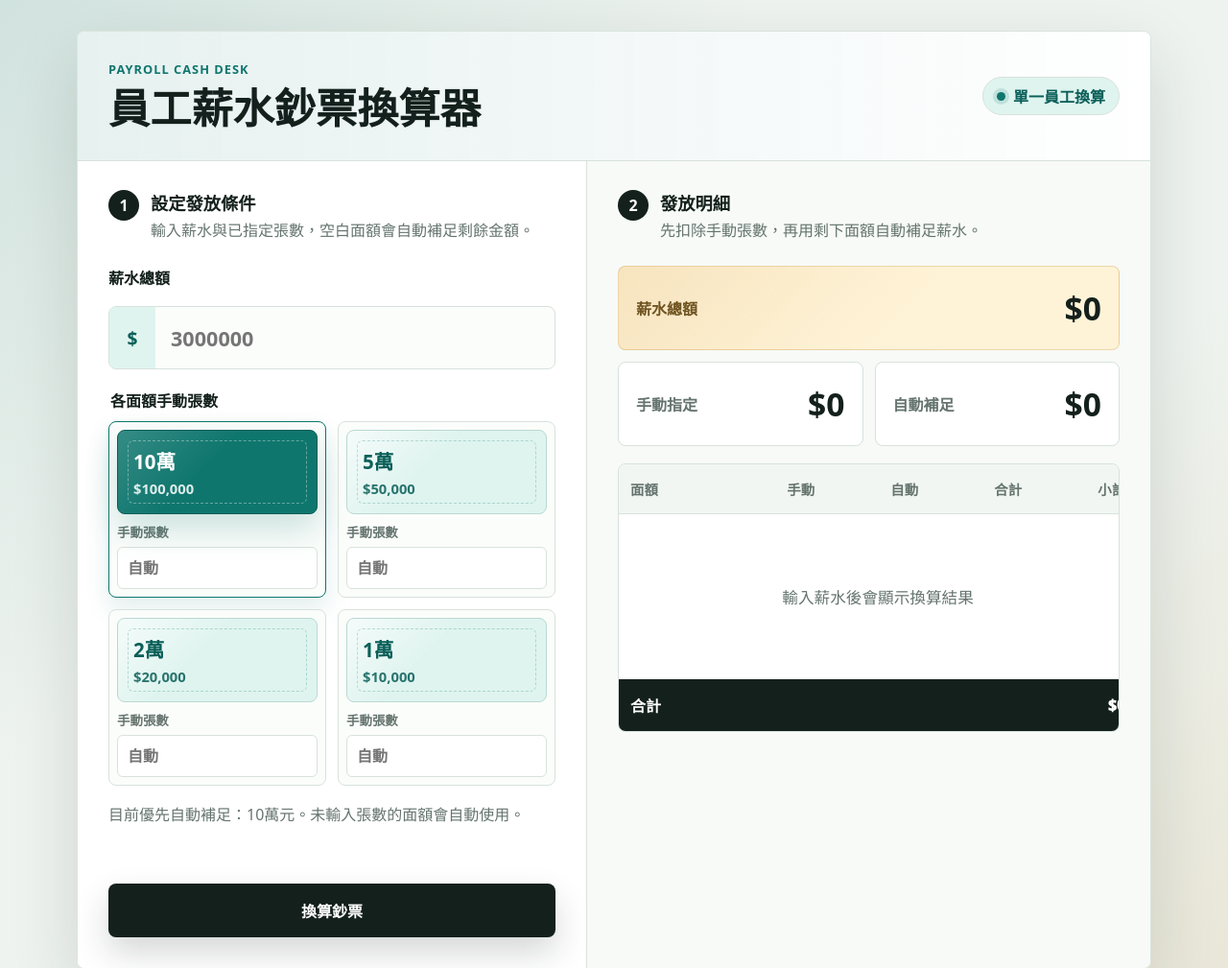
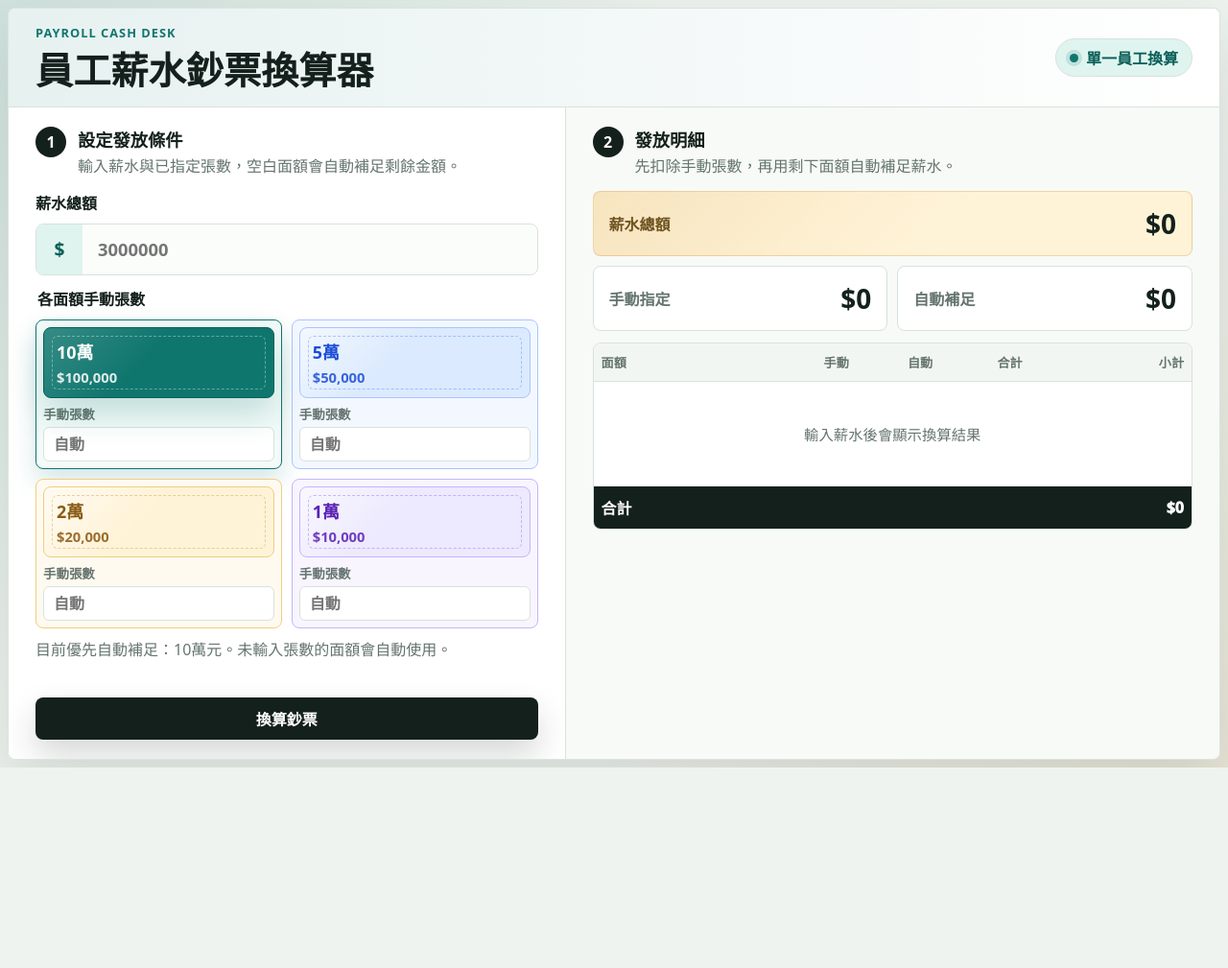
Before and after one commit to xinfufreshemex/salary-bill-calculator, a website with bundled scripts: page index.html in a window 1280 px wide. Shown: the top 1009 px of the page at 96% size. After the commit the page ends 800 px from the top, so only its background shows below. Built offline with nearby package versions, Linux system fonts and the light colour scheme.

Commit message:
style: fit calculator layout on one page

```diff
--- a/app.js
+++ b/app.js
@@ -60,7 +60,9 @@ function renderResult(result) {
       const isAutoEnabled = bill.autoEnabled;
 
       return `
-        <tr class="${isPriority && isAutoEnabled ? "priority-row" : ""}">
+        <tr class="denom-row denom-${bill.denomination} ${
+          isPriority && isAutoEnabled ? "priority-row" : ""
+        }">
           <td>
             <span class="denomination-cell">
               ${formatCurrency(bill.denomination)}
--- a/styles.css
+++ b/styles.css
@@ -23,7 +23,7 @@
 }
 
 body {
-  min-height: 100vh;
+  min-height: 100dvh;
   margin: 0;
   color: var(--ink);
   background:
@@ -42,15 +42,18 @@ button {
 }
 
 .app-shell {
-  width: min(1120px, calc(100% - 32px));
-  min-height: 100vh;
+  width: min(1400px, calc(100% - 16px));
+  height: 100dvh;
   margin: 0 auto;
   display: grid;
   align-items: center;
-  padding: 32px 0;
+  padding: 8px 0;
 }
 
 .workspace {
+  display: grid;
+  grid-template-rows: auto minmax(0, 1fr);
+  max-height: calc(100dvh - 16px);
   border: 1px solid rgba(216, 226, 220, 0.92);
   border-radius: var(--radius);
   background: rgba(255, 255, 255, 0.86);
@@ -63,7 +66,7 @@ button {
   align-items: center;
   justify-content: space-between;
   gap: 24px;
-  padding: 30px 32px;
+  padding: 16px 28px;
   background:
     linear-gradient(90deg, rgba(15, 118, 110, 0.1), transparent),
     var(--surface);
@@ -87,7 +90,7 @@ p {
 
 h1 {
   margin-bottom: 0;
-  font-size: clamp(1.8rem, 4vw, 2.7rem);
+  font-size: clamp(1.65rem, 3.2vw, 2.45rem);
   line-height: 1.12;
   letter-spacing: 0;
 }
@@ -122,14 +125,16 @@ h2 {
 
 .tool-grid {
   display: grid;
-  grid-template-columns: minmax(320px, 0.95fr) minmax(380px, 1.05fr);
-  min-height: 610px;
+  grid-template-columns: minmax(430px, 0.92fr) minmax(560px, 1.08fr);
+  min-height: 0;
+  height: 100%;
 }
 
 .control-panel,
 .result-panel {
   min-width: 0;
-  padding: 30px 32px 32px;
+  overflow: hidden;
+  padding: 20px 28px;
 }
 
 .control-panel {
@@ -145,7 +150,7 @@ h2 {
   display: flex;
   gap: 12px;
   align-items: flex-start;
-  margin-bottom: 24px;
+  margin-bottom: 14px;
 }
 
 .section-heading > div {
@@ -155,7 +160,7 @@ h2 {
 .section-heading p {
   margin-bottom: 0;
   color: var(--muted);
-  line-height: 1.55;
+  line-height: 1.4;
 }
 
 .step-mark {
@@ -172,7 +177,7 @@ h2 {
 
 .salary-form {
   display: grid;
-  gap: 18px;
+  gap: 10px;
 }
 
 label,
@@ -185,7 +190,7 @@ legend {
   display: grid;
   grid-template-columns: 48px minmax(0, 1fr);
   align-items: center;
-  min-height: 64px;
+  min-height: 52px;
   border: 1px solid var(--line);
   border-radius: var(--radius);
   background: #fbfdfb;
@@ -204,12 +209,12 @@ legend {
 
 input {
   width: 100%;
-  min-height: 64px;
+  min-height: 52px;
   border: 0;
   padding: 0 16px;
   color: var(--ink);
   background: transparent;
-  font-size: 1.35rem;
+  font-size: 1.15rem;
   font-weight: 800;
   font-variant-numeric: tabular-nums;
 }
@@ -237,31 +242,63 @@ input:focus {
 .denomination-group {
   display: grid;
   grid-template-columns: repeat(2, minmax(0, 1fr));
-  gap: 12px;
+  gap: 10px;
 }
 
 .denomination-card {
   display: grid;
-  gap: 8px;
+  gap: 6px;
   min-width: 0;
-  padding: 8px;
-  border: 1px solid var(--line);
+  padding: 7px;
+  border: 1px solid var(--denom-border, var(--line));
   border-radius: var(--radius);
-  background: #fbfdfb;
+  background: var(--denom-surface, #fbfdfb);
   transition:
     border-color 160ms ease,
     box-shadow 160ms ease,
     background-color 160ms ease;
 }
 
+.denomination-card[data-denomination-card="100000"] {
+  --denom-main: #0f766e;
+  --denom-dark: #0b5f59;
+  --denom-soft: #dff4ef;
+  --denom-surface: #f3fbf9;
+  --denom-border: #9fd8cf;
+}
+
+.denomination-card[data-denomination-card="50000"] {
+  --denom-main: #2563eb;
+  --denom-dark: #1d4ed8;
+  --denom-soft: #dbeafe;
+  --denom-surface: #f3f7ff;
+  --denom-border: #a8c5ff;
+}
+
+.denomination-card[data-denomination-card="20000"] {
+  --denom-main: #b7791f;
+  --denom-dark: #8a5a13;
+  --denom-soft: #fff3d7;
+  --denom-surface: #fffaf0;
+  --denom-border: #f1cd83;
+}
+
+.denomination-card[data-denomination-card="10000"] {
+  --denom-main: #7c3aed;
+  --denom-dark: #5b21b6;
+  --denom-soft: #ede9fe;
+  --denom-surface: #f8f5ff;
+  --denom-border: #c4b5fd;
+}
+
 .denomination-card.is-selected {
-  border-color: var(--primary);
-  box-shadow: 0 12px 26px rgba(15, 118, 110, 0.12);
+  border-color: var(--denom-main, var(--primary));
+  box-shadow: 0 12px 26px color-mix(in srgb, var(--denom-main, var(--primary)) 18%, transparent);
 }
 
 .denomination-card.is-manual {
-  border-color: rgba(197, 137, 43, 0.45);
-  background: #fffaf0;
+  border-style: solid;
+  background: color-mix(in srgb, var(--denom-soft, var(--gold-soft)) 72%, #ffffff);
 }
 
 .denomination-button {
@@ -270,14 +307,14 @@ input:focus {
   gap: 4px;
   width: 100%;
   min-width: 0;
-  min-height: 78px;
-  padding: 16px;
-  border: 1px solid #b9d9d2;
+  min-height: 58px;
+  padding: 11px 13px;
+  border: 1px solid var(--denom-border, #b9d9d2);
   border-radius: var(--radius);
   background:
     linear-gradient(135deg, rgba(255, 255, 255, 0.68), transparent 42%),
-    var(--primary-soft);
-  color: var(--primary-dark);
+    var(--denom-soft, var(--primary-soft));
+  color: var(--denom-dark, var(--primary-dark));
   cursor: pointer;
   text-align: left;
   transition:
@@ -290,16 +327,16 @@ input:focus {
 .denomination-button::after {
   content: "";
   position: absolute;
-  inset: 10px;
-  border: 1px dashed rgba(15, 118, 110, 0.24);
+  inset: 8px;
+  border: 1px dashed color-mix(in srgb, var(--denom-main, var(--primary)) 32%, transparent);
   border-radius: 6px;
   pointer-events: none;
 }
 
 .denomination-button:hover {
   transform: translateY(-1px);
-  border-color: var(--primary);
-  box-shadow: 0 10px 26px rgba(15, 118, 110, 0.12);
+  border-color: var(--denom-main, var(--primary));
+  box-shadow: 0 10px 26px color-mix(in srgb, var(--denom-main, var(--primary)) 14%, transparent);
 }
 
 .denomination-button:focus-visible,
@@ -310,12 +347,12 @@ input:focus {
 }
 
 .denomination-card.is-selected .denomination-button {
-  border-color: var(--primary-dark);
+  border-color: var(--denom-dark, var(--primary-dark));
   background:
     linear-gradient(135deg, rgba(255, 255, 255, 0.16), transparent 44%),
-    var(--primary);
+    var(--denom-main, var(--primary));
   color: #ffffff;
-  box-shadow: 0 16px 34px rgba(15, 118, 110, 0.2);
+  box-shadow: 0 16px 34px color-mix(in srgb, var(--denom-main, var(--primary)) 22%, transparent);
 }
 
 .denomination-card.is-selected .denomination-button::after {
@@ -323,17 +360,17 @@ input:focus {
 }
 
 .denomination-card.is-manual .denomination-button {
-  border-color: rgba(197, 137, 43, 0.45);
+  border-color: var(--denom-border, rgba(197, 137, 43, 0.45));
   background:
     linear-gradient(135deg, rgba(255, 255, 255, 0.62), transparent 42%),
-    var(--gold-soft);
-  color: #7a551a;
+    var(--denom-soft, var(--gold-soft));
+  color: var(--denom-dark, #7a551a);
 }
 
 .bill-label {
   position: relative;
   z-index: 1;
-  font-size: 1.28rem;
+  font-size: 1.12rem;
   font-weight: 900;
 }
 
@@ -348,14 +385,14 @@ input:focus {
 
 .count-field {
   display: grid;
-  gap: 6px;
+  gap: 4px;
   color: var(--muted);
   font-size: 0.84rem;
   font-weight: 800;
 }
 
 .count-field input {
-  min-height: 44px;
+  min-height: 36px;
   border: 1px solid var(--line);
   border-radius: 6px;
   padding: 0 10px;
@@ -365,21 +402,21 @@ input:focus {
 }
 
 .hint {
-  min-height: 24px;
+  min-height: 20px;
   margin-bottom: 0;
   color: var(--muted);
   line-height: 1.5;
 }
 
 .message {
-  min-height: 24px;
+  min-height: 18px;
   margin-bottom: 0;
   color: var(--danger);
   font-weight: 800;
 }
 
 .calculate-button {
-  min-height: 56px;
+  min-height: 44px;
   border: 0;
   border-radius: var(--radius);
   background: var(--ink);
@@ -400,8 +437,8 @@ input:focus {
 .summary-grid {
   display: grid;
   grid-template-columns: 1fr 1fr;
-  gap: 12px;
-  margin-bottom: 18px;
+  gap: 10px;
+  margin-bottom: 12px;
 }
 
 .summary-card {
@@ -409,8 +446,8 @@ input:focus {
   align-items: center;
   justify-content: space-between;
   gap: 16px;
-  min-height: 88px;
-  padding: 18px;
+  min-height: 68px;
+  padding: 12px 16px;
   border: 1px solid rgba(197, 137, 43, 0.28);
   border-radius: var(--radius);
   background:
@@ -437,7 +474,7 @@ input:focus {
 }
 
 .summary-card strong {
-  font-size: clamp(1.35rem, 3vw, 2.1rem);
+  font-size: clamp(1.2rem, 2.4vw, 1.75rem);
   font-variant-numeric: tabular-nums;
   letter-spacing: 0;
 }
@@ -462,7 +499,7 @@ input:focus {
 
 .table-wrap {
   max-width: 100%;
-  overflow-x: auto;
+  overflow: hidden;
   border: 1px solid var(--line);
   border-radius: var(--radius);
   background: var(--surface);
@@ -470,16 +507,40 @@ input:focus {
 
 table {
   width: 100%;
-  min-width: 540px;
+  min-width: 0;
+  table-layout: fixed;
   border-collapse: collapse;
 }
 
 th,
 td {
-  padding: 15px 12px;
+  padding: 10px 8px;
   border-bottom: 1px solid var(--line);
   text-align: right;
   font-variant-numeric: tabular-nums;
+  white-space: nowrap;
+}
+
+th:nth-child(1),
+td:nth-child(1) {
+  width: 30%;
+}
+
+th:nth-child(2),
+td:nth-child(2),
+th:nth-child(3),
+td:nth-child(3) {
+  width: 14%;
+}
+
+th:nth-child(4),
+td:nth-child(4) {
+  width: 15%;
+}
+
+th:nth-child(5),
+td:nth-child(5) {
+  width: 27%;
 }
 
 th:first-child,
@@ -490,12 +551,12 @@ td:first-child {
 thead th {
   color: var(--muted);
   background: #f2f6f3;
-  font-size: 0.9rem;
+  font-size: 0.82rem;
   font-weight: 900;
 }
 
 tbody td {
-  font-size: 1.04rem;
+  font-size: 0.96rem;
 }
 
 tbody tr:last-child td {
@@ -503,7 +564,7 @@ tbody tr:last-child td {
 }
 
 .count-cell {
-  font-size: 1.32rem;
+  font-size: 1.1rem;
   font-weight: 950;
 }
 
@@ -512,39 +573,83 @@ tbody tr:last-child td {
   font-weight: 900;
 }
 
+.denom-row {
+  --row-main: var(--primary);
+  --row-soft: var(--primary-soft);
+  --row-dark: var(--primary-dark);
+}
+
+.denom-row.denom-100000 {
+  --row-main: #0f766e;
+  --row-soft: #e5f6f2;
+  --row-dark: #0b5f59;
+}
+
+.denom-row.denom-50000 {
+  --row-main: #2563eb;
+  --row-soft: #e9f1ff;
+  --row-dark: #1d4ed8;
+}
+
+.denom-row.denom-20000 {
+  --row-main: #b7791f;
+  --row-soft: #fff4dc;
+  --row-dark: #8a5a13;
+}
+
+.denom-row.denom-10000 {
+  --row-main: #7c3aed;
+  --row-soft: #f1ecff;
+  --row-dark: #5b21b6;
+}
+
+.denom-row td:first-child {
+  border-left: 5px solid var(--row-main);
+}
+
+.denom-row.priority-row td,
+.denom-row:hover td {
+  background: var(--row-soft);
+}
+
+.denom-row .denomination-cell {
+  color: var(--row-dark);
+  font-weight: 900;
+}
+
 .denomination-cell {
   display: flex;
   align-items: center;
-  gap: 8px;
+  gap: 5px;
   flex-wrap: wrap;
 }
 
 .priority-badge {
   display: inline-flex;
   align-items: center;
-  min-height: 24px;
-  padding: 0 8px;
+  min-height: 20px;
+  padding: 0 6px;
   border-radius: 999px;
   color: #ffffff;
-  background: var(--primary);
-  font-size: 0.76rem;
+  background: var(--row-main, var(--primary));
+  font-size: 0.68rem;
   font-weight: 900;
 }
 
 .auto-badge {
   display: inline-flex;
   align-items: center;
-  min-height: 24px;
-  padding: 0 8px;
+  min-height: 20px;
+  padding: 0 6px;
   border-radius: 999px;
-  color: var(--primary-dark);
-  background: var(--primary-soft);
-  font-size: 0.76rem;
+  color: var(--row-dark, var(--primary-dark));
+  background: var(--row-soft, var(--primary-soft));
+  font-size: 0.68rem;
   font-weight: 900;
 }
 
 .empty-row td {
-  height: 172px;
+  height: 110px;
   color: var(--muted);
   text-align: center;
 }
@@ -555,6 +660,11 @@ tfoot td {
   background: var(--ink);
   color: #ffffff;
   font-weight: 950;
+}
+
+tfoot td {
+  font-size: 1rem;
+  overflow: visible;
 }
 
 @media (max-width: 860px) {
```
